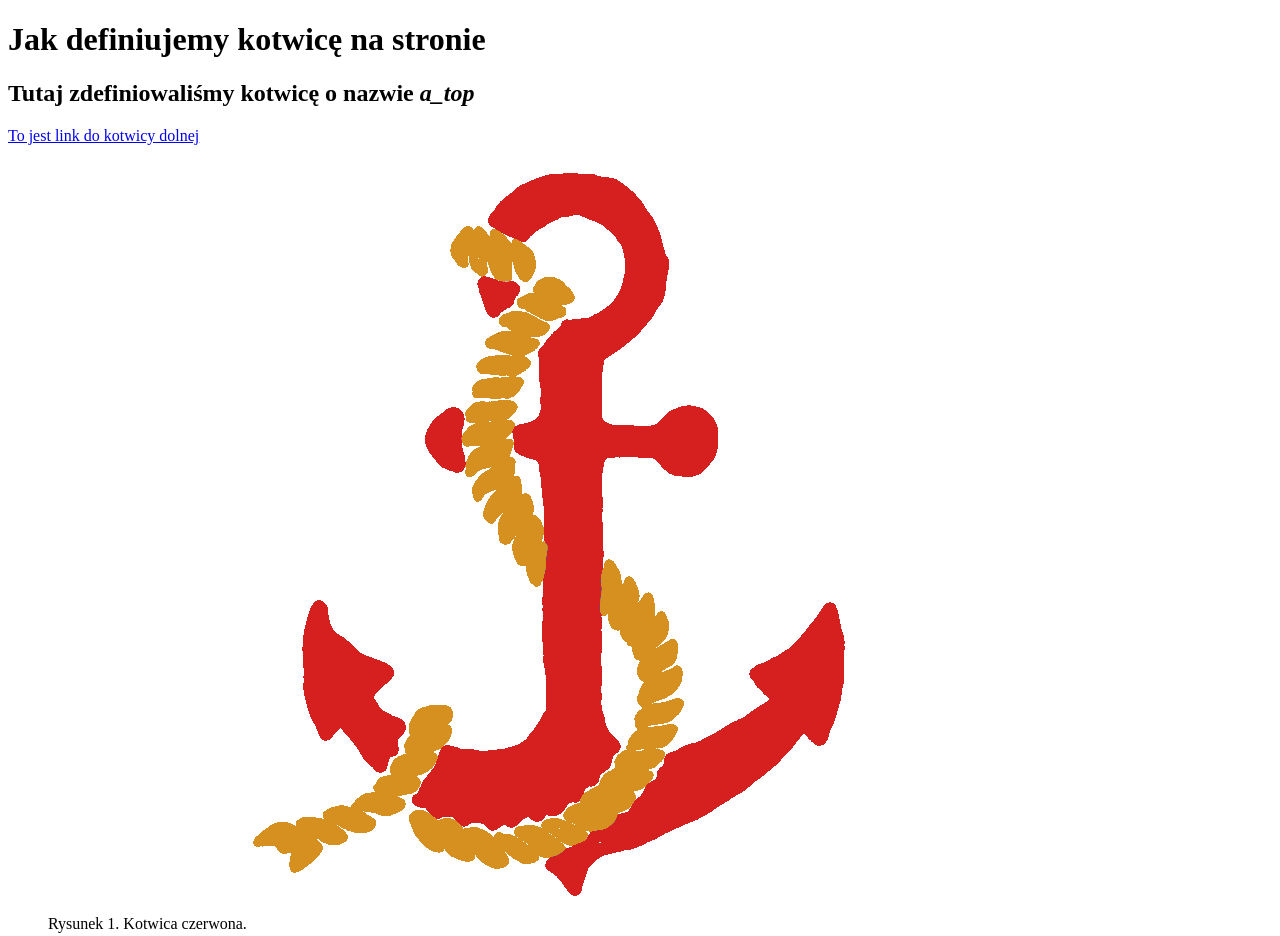
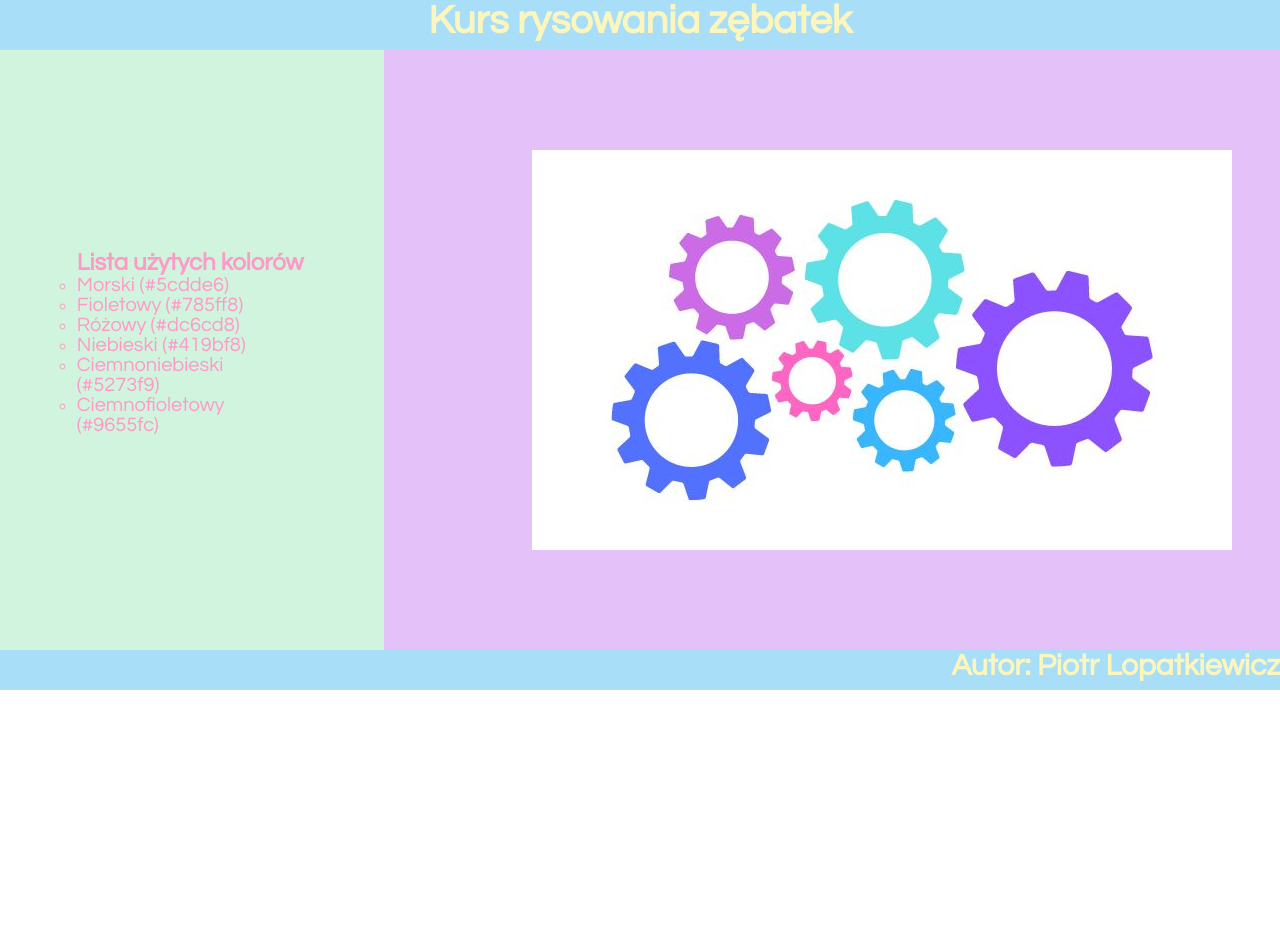
Before and after one commit to patu155/page, a plain HTML site: page zadanie11.html in a window 1280 px wide. Shown: the top 936 px of the page. After the commit the page ends 800 px from the top, so only its background shows below. Drawn offline with Linux system fonts and the light colour scheme.

Commit message:
Add files via upload

```diff
--- /dev/null
+++ b/style11.css
@@ -0,0 +1,72 @@
+* {
+    margin: 0;
+    padding: 0;
+    box-sizing: border-box;
+    font-family: 'Questrial', sans-serif;
+  }
+
+header{
+    background-color: #a9def9;
+    height: 50px;
+    width: 100%;
+}
+
+h1{
+    text-align: center;
+    color: #fcf6bd;
+    font-size: 40px;
+}
+
+.bok{
+    background-color: #d0f4de;
+    height: 600px;
+    width: 30%;
+    float: left;
+}
+
+nav{
+    margin: 200px auto 200px auto;
+    width: 60%;
+}
+
+h2{
+    color: #ff99c8;
+}
+
+ul{
+    color: #ff99c8;
+    font-size: 20px;
+    list-style-type: circle;
+}
+
+main{
+    background-color: #e4c1f9;
+    height: 600px;
+    width: 70%;
+    float: left;
+}
+
+.kolo{
+    margin: 100px auto 100px auto;
+    height: 400px;
+    width: 600px;
+}
+
+img{
+    height: 400px;
+    width: 700px;
+}
+
+footer{
+    background-color: #a9def9;
+    height: 40px;
+    width: 100%;
+    clear: both;
+
+}
+
+h3{
+    text-align: right;
+    color: #fcf6bd;
+    font-size: 30px;
+}
--- a/zadanie11.html
+++ b/zadanie11.html
@@ -2,47 +2,37 @@
 <html lang="pl">
 <head>
     <meta charset="UTF-8">
-    <meta http-equiv="X-UA-Compatible" content="IE=edge">
     <meta name="viewport" content="width=device-width, initial-scale=1.0">
-    <title>Zadanie 11 - Kotwice</title>
+    <title>Kurs rysowania zębatek</title>
+    <link rel="stylesheet" href="style11.css">
+    <link rel="preconnect" href="https://fonts.googleapis.com">
+    <link rel="preconnect" href="https://fonts.gstatic.com" crossorigin>
+    <link href="https://fonts.googleapis.com/css2?family=Questrial&display=swap" rel="stylesheet">
 </head>
 <body>
-    <h1> Jak definiujemy kotwicę na stronie</h1>
-    <section>
-      <h2 id="a_top"> Tutaj zdefiniowaliśmy kotwicę o nazwie <i>a_top</i></h2>
-      <p>
-        <a href="#a_bottom">To jest link do kotwicy dolnej</a>
-        <figure>
-          <img src="kotwica2.png">
-          <figcaption>
-            Rysunek 1. Kotwica czerwona.
-          </figcaption>
-        </figure>
-      </p>
-    </section>
-    <section>
-    <br/><br/><br/>
-      <p>
-        Zdefiniowanie kotwicy w konkretnym miejscu dokumentu HTML<br/>
-        i wskazanie tej kotwicy w linku do tego dokumentu,<br/>
-        spowoduje po jego otwarciu, przewinięcie -<br/>
-        tak aby wiersz zawierający kotwicę znajdował się jak najbliżej górnej krawędzi okna przeglądarki.<br/>
-        Aby było co przewijać dodamy dwa rysunki kotwic oraz linie puste,<br/>
-        a następnie, zdefiniujemy dwie kotwice.<br/><br/><br/>
-      </p>
-    </section>
-    <section>
-      <h2 id="a_bottom"> Tutaj została zdefiniowana kotwica o nazwie <i>a_bottom</i></h2>
-      <p>
-        <a href="#a_top">To jest link do kotwicy górnej</a>
-        <figure>
-          <img src="kotwica1.png">
-          <figcaption>
-            Rysunek 1. Kotwica niebieska.
-          </figcaption>
-        </figure>
-      </p>
-      <br/><br/><br/><br/><br/><br/>
-    </section>
+    <header>
+        <h1>Kurs rysowania zębatek</h1>
+    </header>
+    <div class="bok">
+        <nav>
+            <h2>Lista użytych kolorów</h2>
+                <ul>
+                    <li>Morski (#5cdde6)</li>
+                    <li>Fioletowy (#785ff8)</li>
+                    <li>Różowy (#dc6cd8)</li>
+                    <li>Niebieski (#419bf8)</li>
+                    <li>Ciemnoniebieski (#5273f9)</li>
+                    <li>Ciemnofioletowy (#9655fc)</li>
+                </ul>
+            </nav>
+        </div>
+    <main>
+        <div class="kolo">
+            <img src="kola_zebate.jpg" alt="koła zębate">
+        </div>
+    </main>
+    <footer>
+        <h3>Autor: Piotr Lopatkiewicz</h3>
+    </footer>
 </body>
 </html>
```
Also changed, not shown: kola_zebate.jpg (added).
